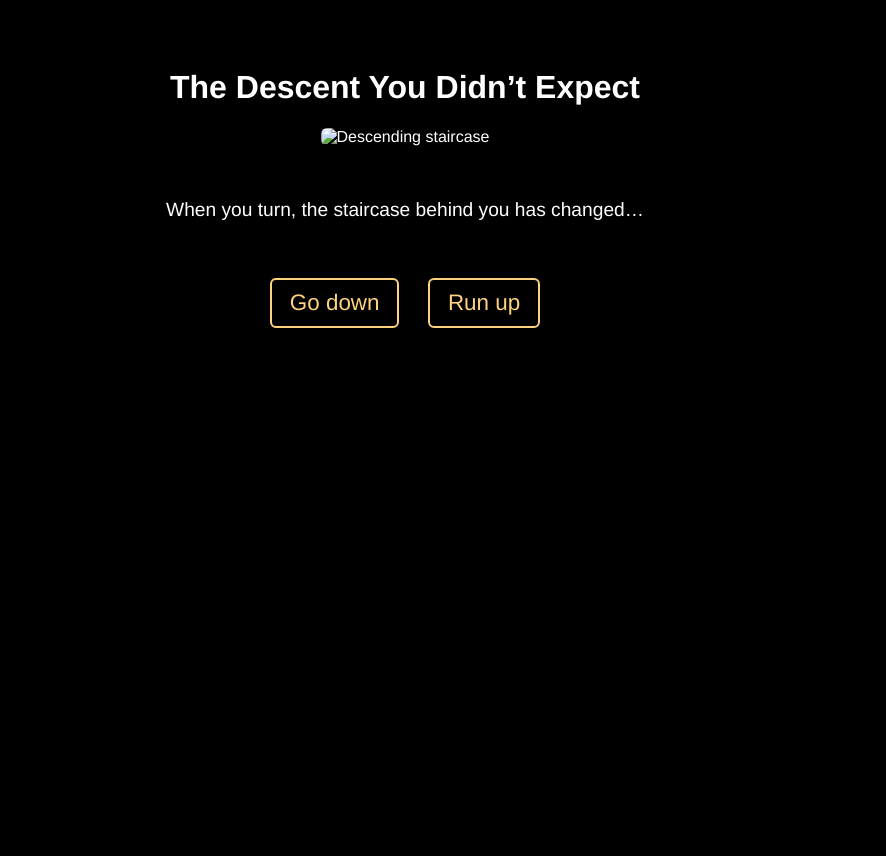
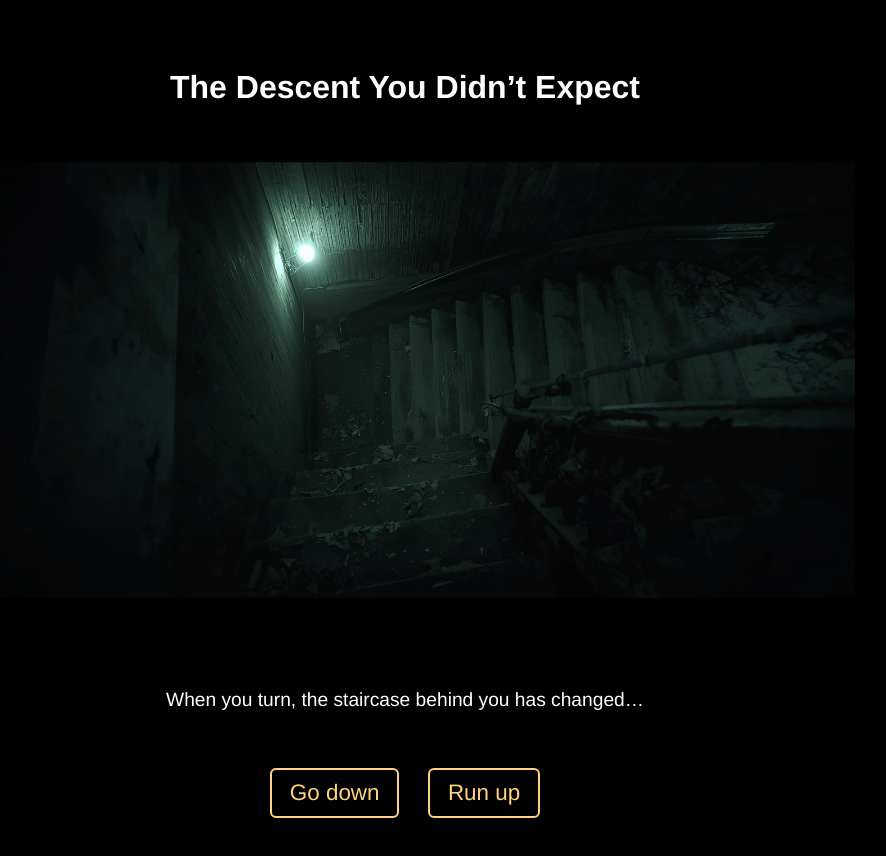
Before and after one commit to lenkaz826/interactivestorymedpl150, a plain HTML site: page page3.html in a window 1280 px wide. Shown: the whole page, without its empty margins (235-1121 px from the left). Before the commit the page ends 800 px from the top, so only its background shows below. Drawn offline with Linux system fonts and the light colour scheme.

Commit message:
Update page3.html

```diff
--- a/page3.html
+++ b/page3.html
@@ -45,7 +45,7 @@
     <h1>The Descent You Didn’t Expect</h1>
 
     <!-- Replace image3.jpg with your actual file name -->
-    <img src="image3.jpg" alt="Descending staircase">
+    <img src="image3.jpg.JPEG" alt="Descending staircase">
 
     <p>When you turn, the staircase behind you has changed…</p>
 
```
